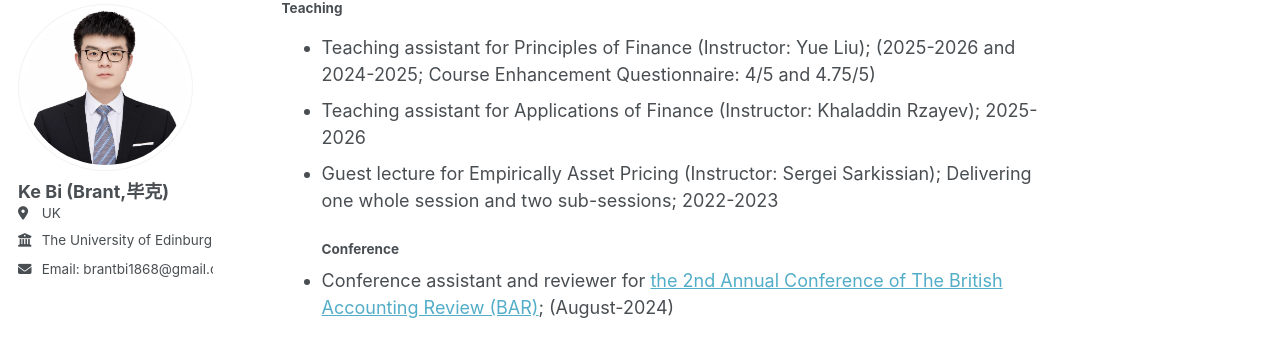
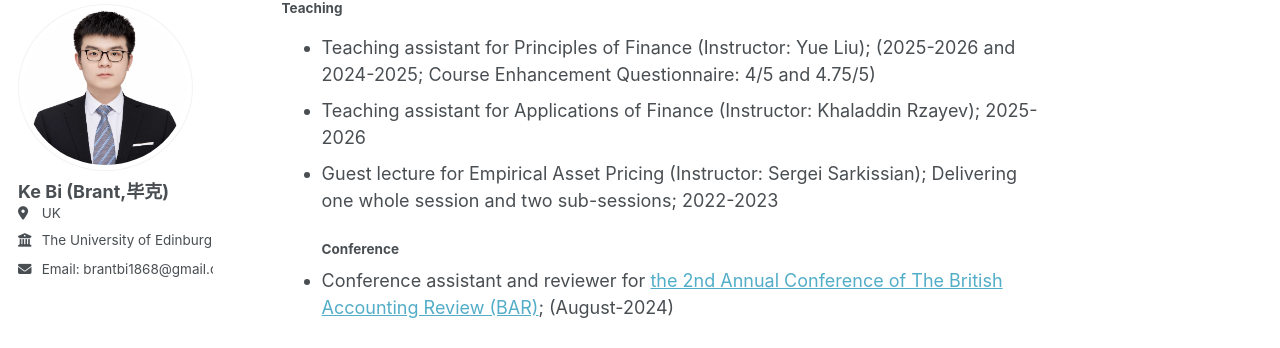
Before and after one commit to brant1868/brant1868.github.io, a Jekyll site: the page built from _pages/about.md, in a window 1280 px wide and 900 px high, scrolled down 1471 px. Shown: the part 97-445 px from the top of the window. Built offline with Jekyll 4.4.1, drawn with Linux system fonts in a browser that asks for light colours; a script bundle is joined from its source files by our own code; library files that are not in the unit come from our copies.

Commit message:
Update about.md

```diff
--- a/_pages/about.md
+++ b/_pages/about.md
@@ -45,7 +45,7 @@ Teaching, Research, and Conference Assistants
 #### Teaching
 - Teaching assistant for Principles of Finance (Instructor: Yue Liu); (2025-2026 and 2024-2025; Course Enhancement Questionnaire: 4/5 and 4.75/5)
 - Teaching assistant for Applications of Finance (Instructor: Khaladdin Rzayev); 2025-2026
-- Guest lecture for Empirically Asset Pricing (Instructor: Sergei Sarkissian); Delivering one whole session and two sub-sessions; 2022-2023
+- Guest lecture for Empirical Asset Pricing (Instructor: Sergei Sarkissian); Delivering one whole session and two sub-sessions; 2022-2023
 #### Conference
 - Conference assistant and reviewer for [the 2nd Annual Conference of The British Accounting Review (BAR)](https://thebarevent.weebly.com/annual-conference.html); (August-2024)
 #### Other academic leadership experience
```
